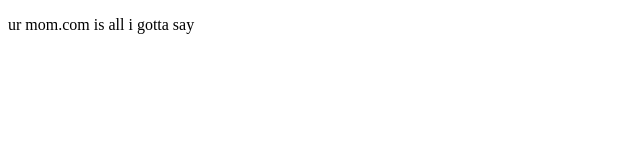
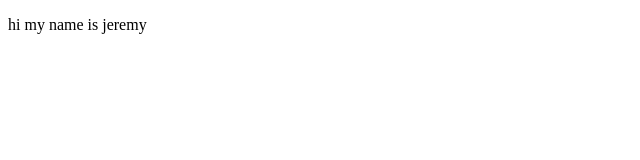
Before and after one commit to jeremyserbee/Portfolio, a plain HTML site: page index.html in a window 1280 px wide. Shown: the full height of the page, 0-640 px from the left. Drawn offline with Linux system fonts and the light colour scheme.

Commit message:
add head

```diff
--- a/index.html
+++ b/index.html
@@ -1,6 +1,10 @@
 <!DOCTYPE html>
+<html>
+<head>
+</head>
 <body>
     <p>
-        ur mom.com is all i gotta say
+hi my name is jeremy
     </p>
 </body>
+</html>
```
